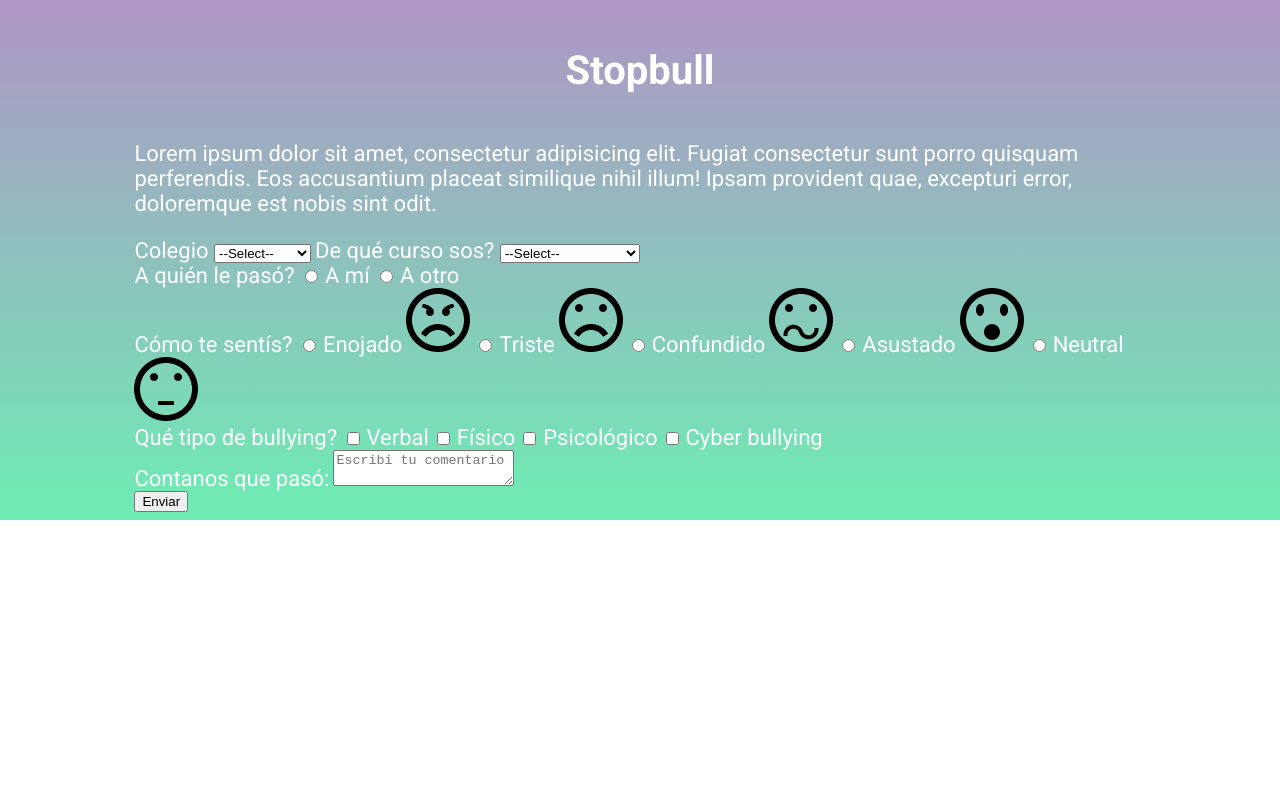
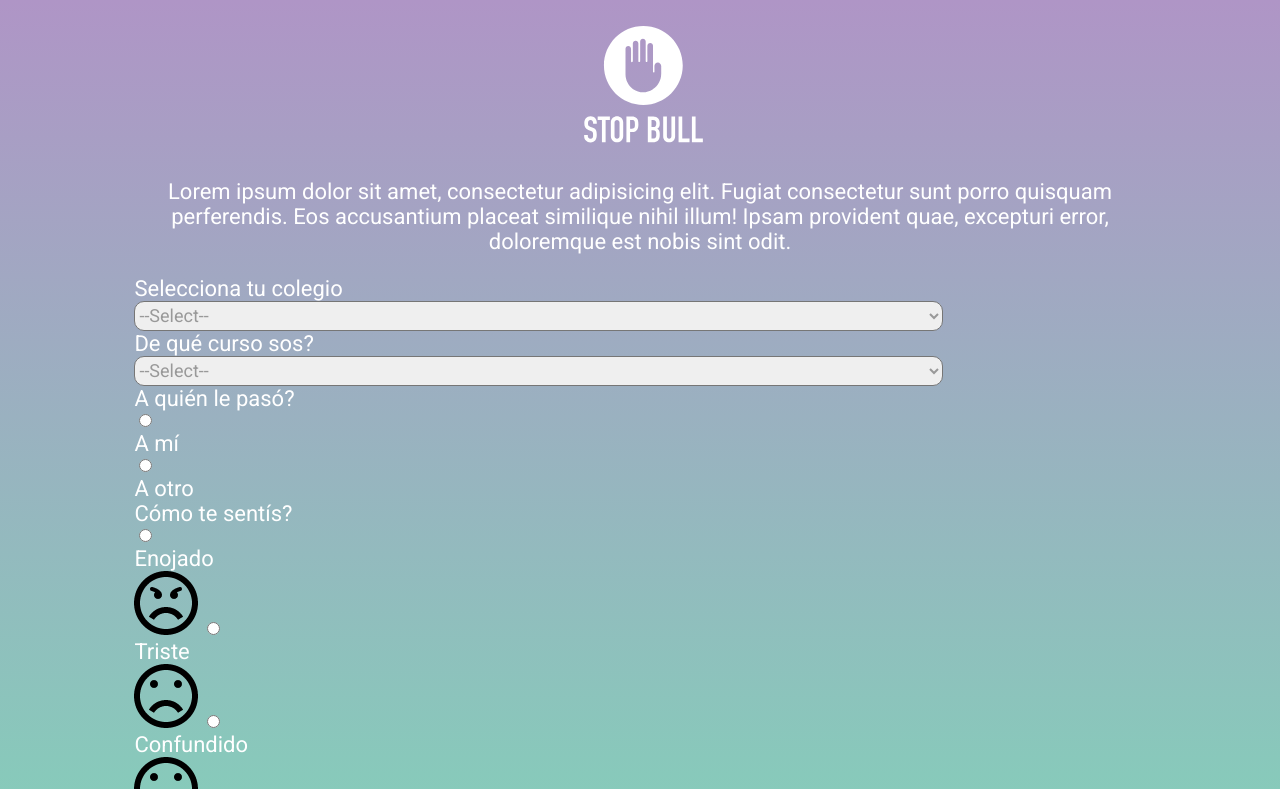
Before and after one commit to chicasentec/StopBull, a plain HTML site: page index.html in a window 1280 px wide. Shown: the top 789 px of the page. Drawn offline with nearby package versions, Linux system fonts and the light colour scheme.

```diff
--- a/index.html
+++ b/index.html
@@ -10,17 +10,19 @@
 <body>
 <main id="container">
 	<header>
-		<h1>Stopbull</h1>
+<img src="img/stopbull2.svg" class="imagen" alt="">
 		<p>Lorem ipsum dolor sit amet, consectetur adipisicing elit. Fugiat consectetur sunt porro quisquam perferendis. Eos accusantium placeat similique nihil illum! Ipsam provident quae, excepturi error, doloremque est nobis sint odit.</p>
 	</header>
+	<div class="container">
+
 	<form method="post" action="http://stop-bullying-dev4good.herokuapp.com/api/report_bullying">
-			<div>
-			<label class= "typo"> Colegio </label>
+			<div class="colegio">
+			<label class= "typo"> Selecciona tu colegio </label>
 			<select name="id_escuela" required>
 				<option selected> --Select-- </option>
 				<option value="1"> Beataimelda </option>
 			</div>
-			<div>
+			<div class="colegio">
 			</select>
 			<label class= "typo"> De qué curso sos? </label>
 			<select name="curso" required>
@@ -38,7 +40,7 @@
 			</select>
 			</div>
 
-			<div>
+			<div class="colegio">
 			<label class= "typo"> A quién le pasó? </label>
 			<input type="radio" name="quien" value="yo">
 			<label class= "typo"> A mí </label>
@@ -46,7 +48,7 @@
 			<label class= "typo"> A otro </label>
 			</div>
 
-			<div>
+			<div class="colegio">
 			<label class= "typo"> Cómo te sentís? </label>
 			<input type="radio" name="feel" value="enojado">
 			<label class= "typo">Enojado</label>
@@ -65,7 +67,7 @@
 			<img src="img/neutral.png">
 			</div>
 
-			<div>
+			<div class="colegio">
 			<label class= "typo"> Qué tipo de bullying? </label>
 			<input type="checkbox" name="verbal" value="verbal">
 			<label class= "typo">Verbal</label>
@@ -77,12 +79,13 @@
 			<label class= "typo">Cyber bullying</label>
 			</div>
 
-			<div>
+			<div class="colegio">
 				<label class= "typo">Contanos que pasó:</label>
 				<textarea name="descripcion" placeholder="Escribi tu comentario"></textarea>
 			</div>
 			<input type="submit" value="Enviar" />
 	</form>
+</div>
 </main>
 </body>
 </html>
--- a/styles.css
+++ b/styles.css
@@ -6,6 +6,9 @@ body{
 #container{
   max-width: 80%;
   margin: 0 auto;
+}
+.container{
+    display: block;
 }
 
 h1{
@@ -27,3 +30,21 @@ p{
   font-size: 22px;
   font-family: Roboto;
 }
+
+header{
+  text-align: center;
+}
+.imagen{
+  width: 150px;
+}
+.colegio label{
+  display: block;
+}
+select{
+  width: 80%;
+  height: 30px;
+  border-radius: 10px;
+  font-family: roboto;
+  font-size: 18px;
+  color: #999;
+}
```
